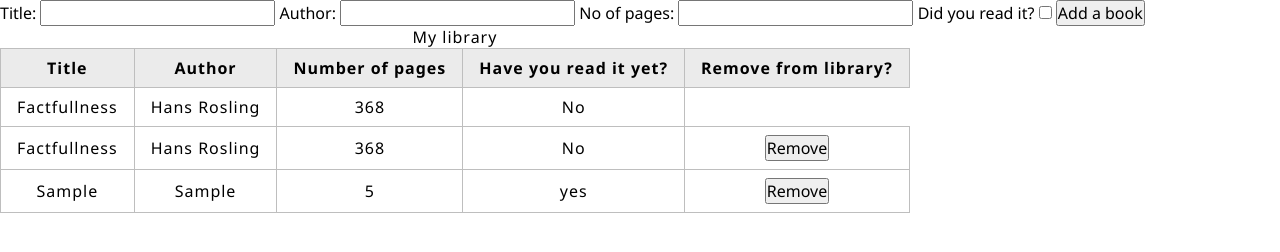
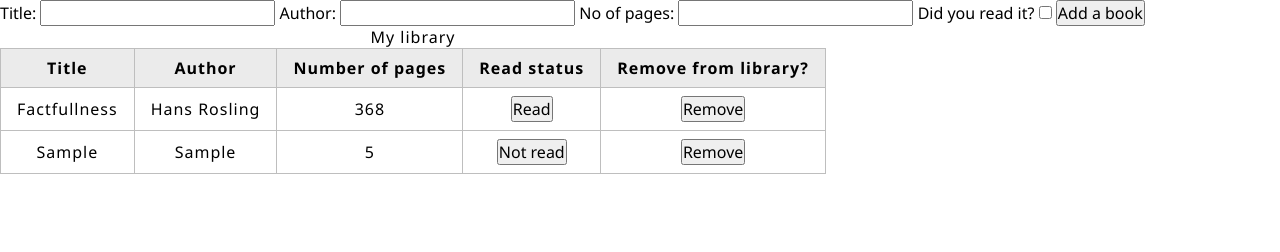
Before and after one commit to halldor03/library, a plain HTML site: page index.html in a window 1280 px wide. Both pictures are taken after typing "Sample", "Sample", "5" into the empty fields and a click on the button "Add a book". Drawn offline with Linux system fonts and the light colour scheme.

Commit message:
Added removing and reading functionality

```diff
--- a/index.html
+++ b/index.html
@@ -29,14 +29,8 @@
           <th>Title</th>
           <th>Author</th>
           <th>Number of pages</th>
-          <th>Have you read it yet?</th>
+          <th>Read status</th>
           <th>Remove from library?</th>
-        </tr>
-        <tr>
-          <td>Factfullness</td>
-          <td>Hans Rosling</td>
-          <td>368</td>
-          <td>No</td>
         </tr>
       </tbody>
     </table>
--- a/script.js
+++ b/script.js
@@ -1,11 +1,6 @@
 // CONSTANTS
 const shelf = document.getElementById("shelf");
-//
-
-//REMOVE BOOK
-removeBookFromLibrary = function (e) {
-  console.log(e);
-};
+const myLibrary = [];
 //
 
 // SAMPLE BOOK
@@ -28,26 +23,32 @@ function displaySampleBook(book) {
 
   let addedBookReadStatus = document.createElement("td");
   newRow.appendChild(addedBookReadStatus);
-  addedBookReadStatus.textContent = book.isRead;
+  let readStatusButton = document.createElement("button");
+  readStatusButton.textContent = "Read";
+  addedBookReadStatus.appendChild(readStatusButton);
+  readStatusButton.addEventListener("click", () => {
+    if (readStatusButton.textContent === "Not read") {
+      readStatusButton.textContent = "Read";
+    } else readStatusButton.textContent = "Not read";
+  });
 
   let removeBook = document.createElement("td");
   newRow.appendChild(removeBook);
   let removeBookButton = document.createElement("button");
   removeBook.appendChild(removeBookButton);
   removeBookButton.textContent = "Remove";
-  removeBookButton.addEventListener("click", removeBookFromLibrary);
+  removeBookButton.addEventListener("click", () => {
+    newRow.remove();
+  });
 }
 displaySampleBook(sampleBook);
 //
 
-const myLibrary = [sampleBook];
-
 // OBJECT CONSTRUCTOR
-function book(title, author, pages, isRead) {
+function book(title, author, pages) {
   this.title = title;
   this.author = author;
   this.pages = pages;
-  this.isRead = isRead;
 }
 //
 
@@ -56,8 +57,7 @@ function addBookToLibrary() {
   let bookTitle = formTitle.value;
   let bookAuthor = formAuthor.value;
   let bookPages = formPages.value;
-  let bookReadStatus = "yes";
-  let newBook = new book(bookTitle, bookAuthor, bookPages, bookReadStatus);
+  let newBook = new book(bookTitle, bookAuthor, bookPages);
   myLibrary.push(newBook);
   displayBook(newBook);
 }
@@ -80,14 +80,28 @@ function displayBook(book) {
 
   let addedBookReadStatus = document.createElement("td");
   newRow.appendChild(addedBookReadStatus);
-  addedBookReadStatus.textContent = book.isRead;
+  let readStatusButton = document.createElement("button");
+  if (formRead.checked === true) {
+    readStatusButton.textContent = "Read";
+    addedBookReadStatus.appendChild(readStatusButton);
+  } else {
+    readStatusButton.textContent = "Not read";
+    addedBookReadStatus.appendChild(readStatusButton);
+  }
+  readStatusButton.addEventListener("click", () => {
+    if (readStatusButton.textContent === "Not read") {
+      readStatusButton.textContent = "Read";
+    } else readStatusButton.textContent = "Not read";
+  });
 
   let removeBook = document.createElement("td");
   newRow.appendChild(removeBook);
   let removeBookButton = document.createElement("button");
   removeBook.appendChild(removeBookButton);
   removeBookButton.textContent = "Remove";
-  removeBookButton.addEventListener("click", removeBookFromLibrary);
+  removeBookButton.addEventListener("click", () => {
+    newRow.remove();
+  });
 }
 
 addBook.addEventListener("click", addBookToLibrary);
```
